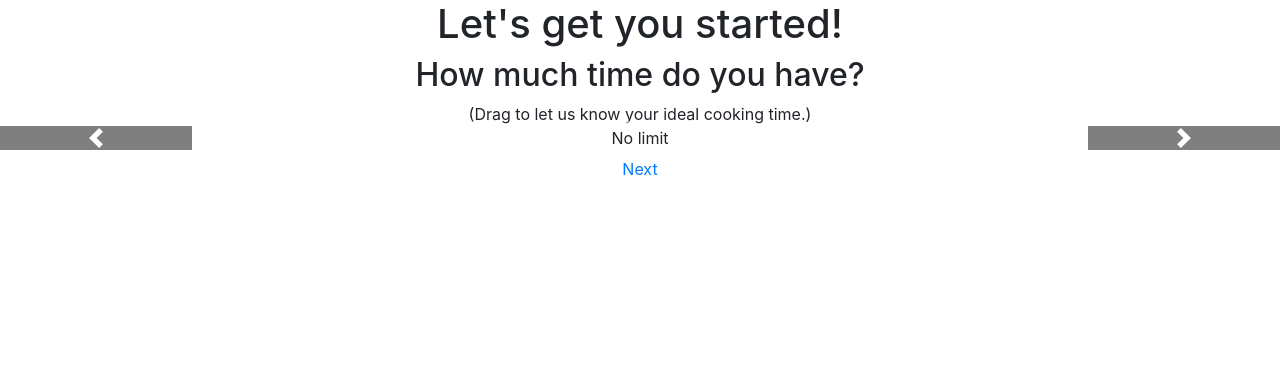
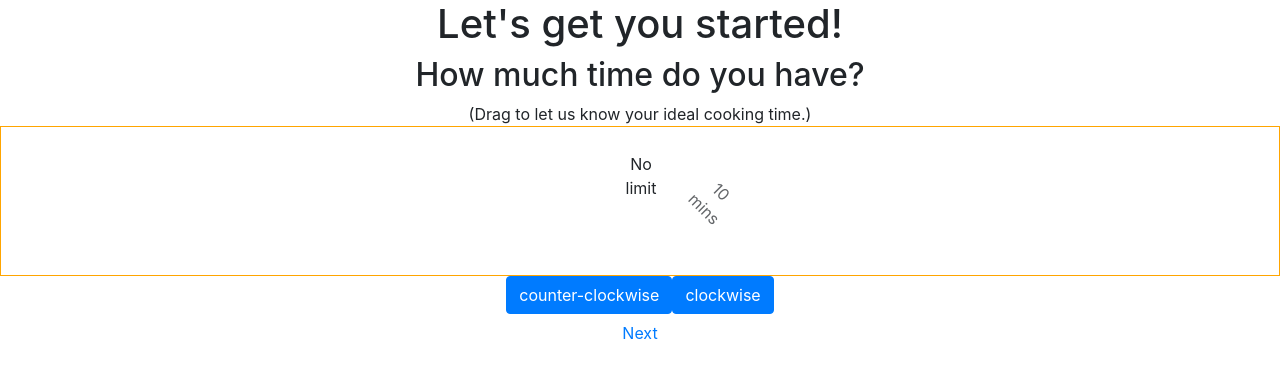
Before and after one commit to JesseBrault0709/MealsMadeEasy, a React (Create React App) app in the folder meal_planning/: page / in a window 1280 px wide. Shown: the top 378 px of the page. Built offline with nearby package versions, Linux system fonts and the light colour scheme.

Commit message:
created clock slider input

```diff
--- /dev/null
+++ b/meal_planning/src/inputs/ClockSlider.css
@@ -0,0 +1,11 @@
+.clock-slider {
+    border: 1px solid orange;
+    width: 100%;
+    height: 150px;
+}
+
+.clock-hour {
+    width: 50px;
+    height: 50px;
+    position: absolute;
+}
--- /dev/null
+++ b/meal_planning/src/inputs/ClockSlider.jsx
@@ -0,0 +1,165 @@
+import './ClockSlider.css'
+
+import { useRef, useState } from 'react'
+
+import { Button } from 'react-bootstrap'
+
+/**
+ * Styles for each position on the clock slider.
+ */
+
+const leftRightOpacity = '60%'
+const hiddenOpacity = '0%'
+
+const leftHiddenStyle = {
+    marginLeft: 'calc(50% - 100px - 25px)',
+    marginTop: '125px',
+    transform: 'rotate(-90deg)',
+    opacity: hiddenOpacity
+}
+
+const leftStyle = {
+    marginLeft: 'calc(50% - 71px - 25px)',
+    marginTop: '49px',
+    transform: 'rotate(-45deg)',
+    opacity: leftRightOpacity
+}
+
+const centerStyle = {
+    marginLeft: 'calc(50% - 25px)',
+    marginTop: '25px',
+    transform: 'rotate(0deg)'
+}
+
+const rightStyle = {
+    marginLeft: 'calc(50% + 71px - 25px)',
+    marginTop: '49px',
+    transform: 'rotate(45deg)',
+    opacity: '70%'
+}
+
+const rightHiddenStyle = {
+    marginLeft: 'calc(50% + 100px - 25px)',
+    marginTop: '125px',
+    transform: 'rotate(90deg)',
+    opacity: hiddenOpacity
+}
+
+
+
+// Keyframes for animations
+
+// clockwise
+const leftHiddenToLeft = [leftHiddenStyle, leftStyle]
+const leftToCenter = [leftStyle, centerStyle]
+const centerToRight = [centerStyle, rightStyle]
+const rightToRightHidden = [rightStyle, rightHiddenStyle]
+
+// counter-clockwise
+const rightHiddenToRight = [rightHiddenStyle, rightStyle]
+const rightToCenter = [rightStyle, centerStyle]
+const centerToLeft = [centerStyle, leftStyle]
+const leftToLeftHidden = [leftStyle, leftHiddenStyle]
+
+// Duration
+
+const timingOptions = {
+    duration: 400,
+    iterations: 1,
+    easing: 'ease-in-out'
+}
+
+/**
+ * Props:
+ *  * options: string[]: an array of string options containing at least one element
+ *  * initialOption: number, default = 0: the index of the initially selected option
+ *  * onChange: (selectedIndex: number) => void: a callback for when the selected option changes
+ */
+export function ClockSlider(props) {
+
+    const { options } = props
+
+    // TODO: write test(s) for this
+    if (options.length < 1) {
+        throw new Error('props.options must contain at least one element')
+    }
+
+    const [currentCenter, setCurrentCenter] = useState(props.initialOption ?? 0)
+
+    const leftHiddenRef = useRef()
+    const leftRef = useRef()
+    const centerRef = useRef()
+    const rightRef = useRef()
+    const rightHiddenRef = useRef()
+
+    function runOnChangeCallback(nextCenter) {
+        if (props.onChange !== undefined && props.onChange !== null) {
+            props.onChange(nextCenter)
+        }
+    }
+
+    function clockwise() {
+
+        const leftHiddenAnimation = leftHiddenRef.current.animate(leftHiddenToLeft, timingOptions)
+        const leftAnimation = leftRef.current.animate(leftToCenter, timingOptions)
+        const centerAnimation = centerRef.current.animate(centerToRight, timingOptions)
+        const rightAnimation = rightRef.current.animate(rightToRightHidden, timingOptions)
+
+        Promise.all([
+            leftHiddenAnimation.finished,
+            leftAnimation.finished,
+            centerAnimation.finished,
+            rightAnimation.finished
+        ]).then(() => {
+            const nextCenter = (currentCenter - 1 < 0) ? 0 : currentCenter - 1
+            setCurrentCenter(nextCenter)
+            runOnChangeCallback(nextCenter)
+        })
+    }
+
+    function counterClockwise() {
+
+        const rightHiddenAnimation = rightHiddenRef.current.animate(rightHiddenToRight, timingOptions)
+        const rightAnimation = rightRef.current.animate(rightToCenter, timingOptions)
+        const centerAnimation = centerRef.current.animate(centerToLeft, timingOptions)
+        const leftAnimation = leftRef.current.animate(leftToLeftHidden, timingOptions)
+
+        Promise.all([
+            rightHiddenAnimation.finished,
+            rightAnimation.finished,
+            centerAnimation.finished,
+            leftAnimation.finished
+        ]).then(() => {
+            const nextCenter = (currentCenter + 1 >= options.length) ? currentCenter : currentCenter + 1
+            setCurrentCenter(nextCenter)
+            runOnChangeCallback(nextCenter)
+        })
+
+    }
+
+    return <>
+        <div className="clock-slider">
+            <div ref={leftHiddenRef} className="clock-hour" style={leftHiddenStyle}>
+                {currentCenter - 2 >= 0 ? options[currentCenter - 2] : ''}
+            </div>
+            <div ref={leftRef} className="clock-hour" style={leftStyle}>
+                {currentCenter - 1 >= 0 ? options[currentCenter - 1] : ''}
+            </div>
+            <div ref={centerRef} className="clock-hour" style={centerStyle}>
+                {options[currentCenter]}
+            </div>
+            <div ref={rightRef} className="clock-hour" style={rightStyle}>
+                {currentCenter + 1 < options.length ? options[currentCenter + 1] : ''}
+            </div>
+            <div ref={rightHiddenRef} className="clock-hour" style={rightHiddenStyle}>
+                {currentCenter + 2 < options.length ? options[currentCenter + 2] : ''}
+            </div>
+        </div>
+        <div>
+            <Button onClick={counterClockwise}>counter-clockwise</Button>
+            <Button onClick={clockwise}>clockwise</Button>
+        </div>
+    </>
+
+
+}
--- a/meal_planning/src/onboarding/Onboarding.jsx
+++ b/meal_planning/src/onboarding/Onboarding.jsx
@@ -1,5 +1,6 @@
 import { CarouselInput } from "../inputs/CarouselInput";
 import { OrderedScreenCollection } from "../screens/OrderedScreenCollection";
+import { ClockSlider } from "../inputs/ClockSlider";
 
 import { ToggleButtonGroup, ToggleButton } from "react-bootstrap";
 
@@ -72,7 +73,7 @@ export function Onboarding(props) {
             prompt="How much time do you have?"
             instruction="Drag to let us know your ideal cooking time."
         >
-            <CarouselInput options={props.cookingTimes} onChange={onCookingTimeChange} initialIndex={currentCookingTimeIndex}/>
+            <ClockSlider options={props.cookingTimes} onChange={onCookingTimeChange} initialOption={currentCookingTimeIndex}/>
         </OnboardingScreen>
 
         <OnboardingScreen
```
